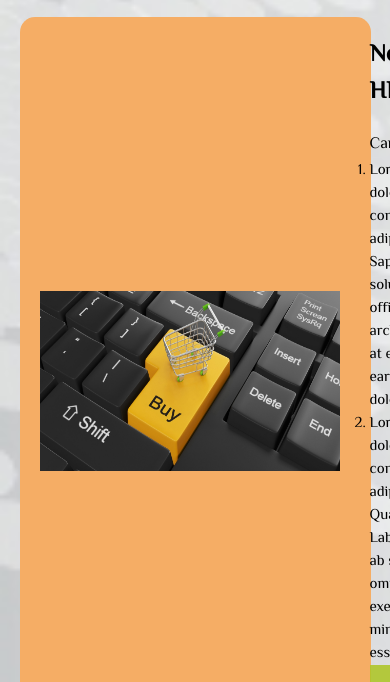
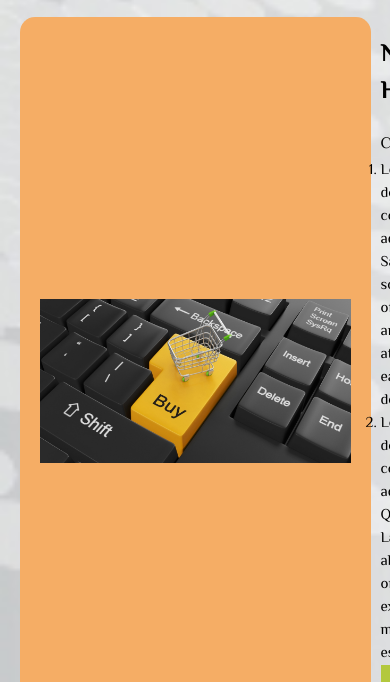
Before and after one commit to Peraltamati/Productos-Peralta-mati, a website: page Paginas/Productos.html in a window 390 px wide. Shown: the part 162-844 px from the top of the page. Drawn offline with Linux system fonts and the light colour scheme.

Commit message:
Solucion a imagenes responsive

```diff
--- a/scss/pages/_nosotros.scss
+++ b/scss/pages/_nosotros.scss
@@ -5,11 +5,11 @@
     .seccion1{
         display: flex;
         justify-content: center;
-        img{
-            max-width: 100%;
-        }
+
     }
-
+    .imagen{
+        max-width: 100%;
+    }
     width: 100%;
     max-width: 1500px;
     display: grid;
--- a/scss/pages/_productos.scss
+++ b/scss/pages/_productos.scss
@@ -64,8 +64,8 @@
     margin-top: 20px;
 }
 .tarjeta__img {
-	width: 300px;
-	height: 180px;
+	width: 100%;
+	height: 100%;
 	margin-right: 30px;
 }
 .tarjeta__titulo {
```
Also changed, not shown: css/index.css.
